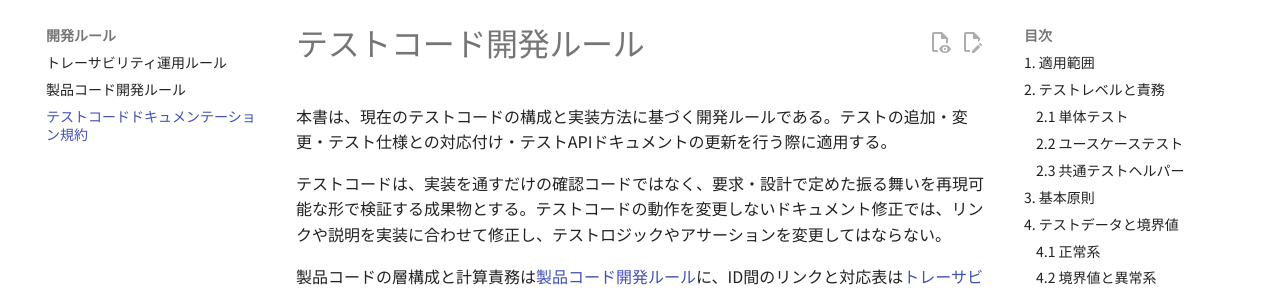
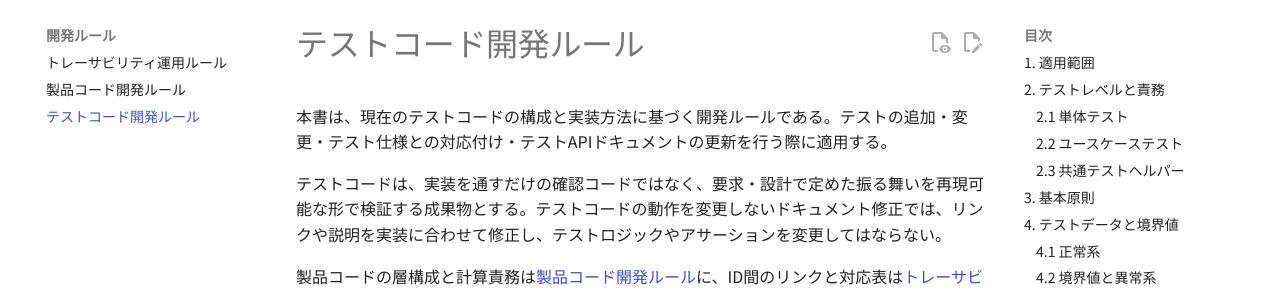
Before and after one commit to Pakfat50/FiveHolePitotTubeCalibration, an MkDocs documentation site: the page built from docs/test_doxygen_guideline.md, in a window 1280 px wide. Shown: the part 124-416 px from the top of the page. Built offline with MkDocs 1.6.1 and Material for MkDocs 9.7.7, drawn with Linux system fonts in a browser that asks for light colours; comment, search, counter and statistics services are not loaded; part of the change alters nothing that is shown.

Commit message:
docs: rename test development rule navigation

```diff
--- a/mkdocs.yml
+++ b/mkdocs.yml
@@ -108,7 +108,7 @@ nav:
   - 開発ルール:
       - トレーサビリティ運用ルール: traceability_rules.md
       - 製品コード開発ルール: product_code_guideline.md
-      - テストコードドキュメンテーション規約: test_doxygen_guideline.md
+      - テストコード開発ルール: test_doxygen_guideline.md
   - コードドキュメント:
       - 製品コードAPI: api.md
       - テストコードAPI: test-api.md
```
